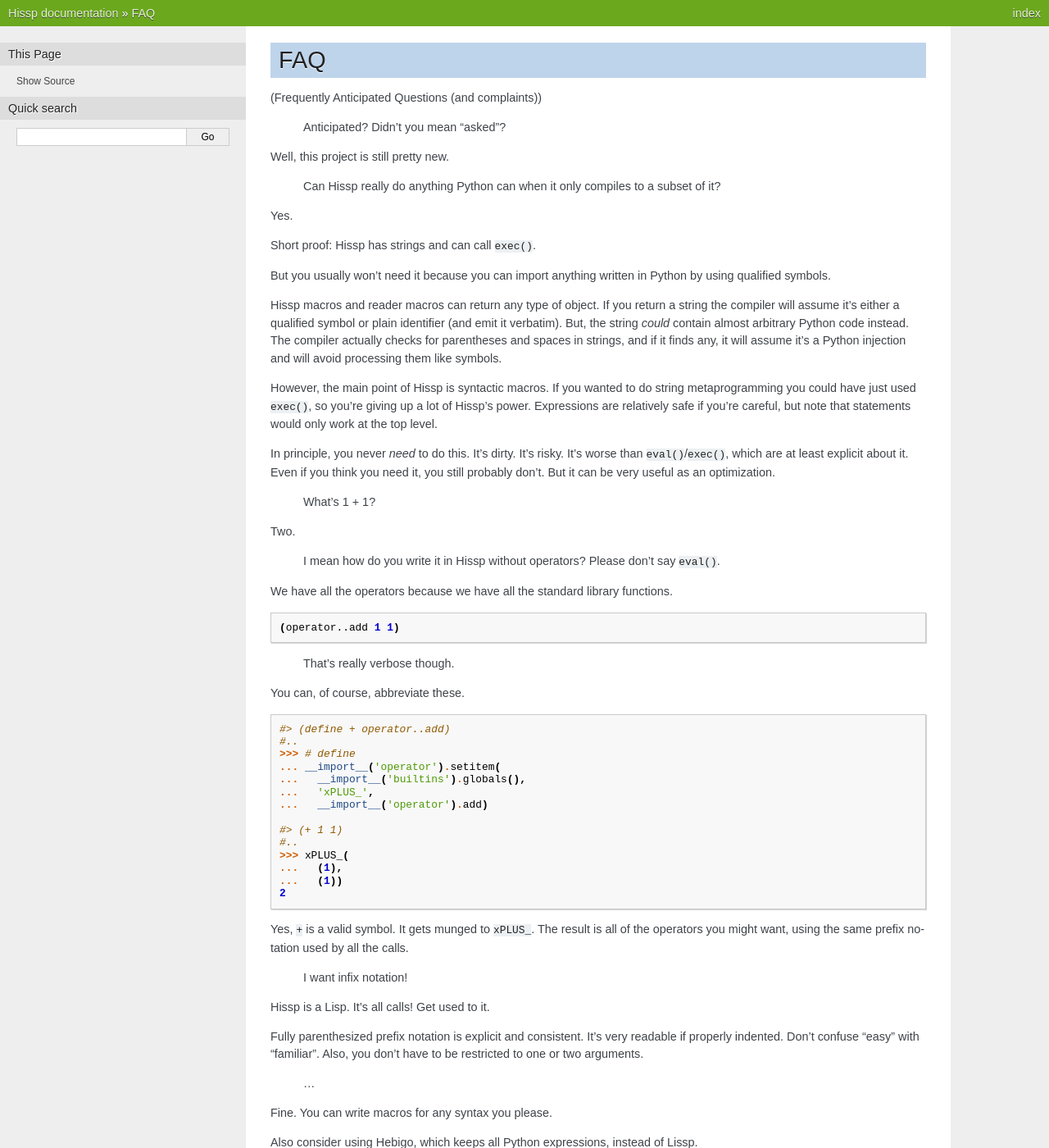
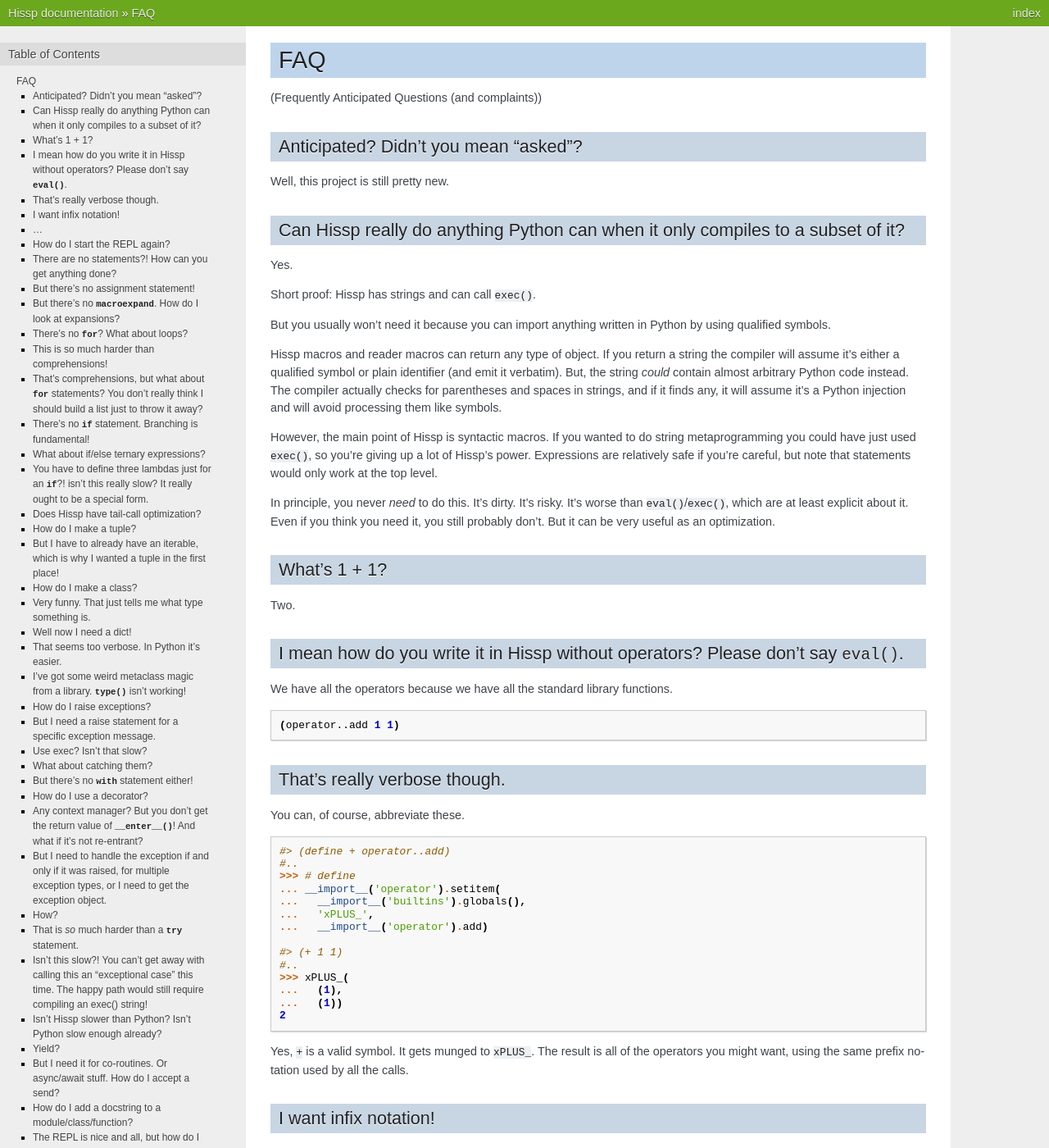
Before and after one commit to gilch/hissp, a Sphinx documentation site: the page built from docs/faq.rst, in a window 1280 px wide and 1400 px high. Shown: the whole window at 82% size. Built offline with Sphinx 7.4.7, drawn with Linux system fonts in a browser that asks for light colours; pages that are not in the unit, such as notebooks, are missing from menus; some of the changed text lies outside the part shown.

Commit message:
Convert questions in FAQ to headers

```diff
--- a/docs/faq.rst
+++ b/docs/faq.rst
@@ -15,12 +15,13 @@
 ===
 (Frequently Anticipated Questions (and complaints))
 
-   Anticipated? Didn't you mean "asked"?
+Anticipated? Didn't you mean "asked"?
+-------------------------------------
 
 Well, this project is still pretty new.
 
-   Can Hissp really do anything Python can when it only compiles to a
-   subset of it?
+Can Hissp really do anything Python can when it only compiles to a subset of it?
+--------------------------------------------------------------------------------
 
 Yes.
 
@@ -48,12 +49,13 @@
 Even if you think you need it, you still probably don't. But it can be
 very useful as an optimization.
 
-   What's 1 + 1?
+What's 1 + 1?
+-------------
 
 Two.
 
-   I mean how do you write it in Hissp without operators? Please don't
-   say ``eval()``.
+I mean how do you write it in Hissp without operators? Please don't say ``eval()``.
+-----------------------------------------------------------------------------------
 
 We have all the operators because we have all the standard library
 functions.
@@ -62,9 +64,8 @@
 
    (operator..add 1 1)
 
-..
-
-   That's really verbose though.
+That's really verbose though.
+-----------------------------
 
 You can, of course, abbreviate these.
 
@@ -89,7 +90,8 @@
 is all of the operators you might want, using the same prefix notation
 used by all the calls.
 
-   I want infix notation!
+I want infix notation!
+----------------------
 
 Hissp is a Lisp. It's all calls! Get used to it.
 
@@ -98,7 +100,8 @@
 "familiar". Also, you don't have to be restricted to one or two
 arguments.
 
-   ...
+...
+---
 
 Fine. You can write macros for any syntax you please.
 
@@ -130,7 +133,8 @@
 But for a top-level ``define`` like this, you could have just used
 ``exec()``.
 
-   How do I start the REPL again?
+How do I start the REPL again?
+------------------------------
 
 If you installed the distribution using pip, you can use the provided
 ``hissp`` console script.
@@ -146,14 +150,14 @@
 
    $ python3 -m hissp
 
-..
-
-   There are no statements?! How can you get anything done?
+There are no statements?! How can you get anything done?
+--------------------------------------------------------
 
 There are expression statements only (each top-level form). That's
 plenty.
 
-   But there's no assignment statement!
+But there's no assignment statement!
+------------------------------------
 
 That's not a question.
 
@@ -170,7 +174,8 @@
 macro could expand to a string containing ``:=``, but as with
 text-substitution macros generally, this approach is not recommended.
 
-   But there's no ``macroexpand``. How do I look at expansions?
+But there's no ``macroexpand``. How do I look at expansions?
+------------------------------------------------------------
 
 Invoke the macro indirectly somehow so the compiler sees it as a normal
 function. ``((getattr hissp.basic.._macro_ "define") 'foo '"bar")`` One
@@ -187,7 +192,8 @@
 so it's not that hard to read. The compiler also helpfully includes a
 comment in the compiled output whenever it expands a macro.
 
-   There's no ``for``? What about loops?
+There's no ``for``? What about loops?
+-------------------------------------
 
 Sometimes recursion is good enough. Try it. ``list()``, ``map()`` and
 ``filter()`` plus lambda can do anything list comprehensions can. Ditch
@@ -197,13 +203,14 @@
 them, or just have the map's lambda return pairs. Remember, you can make
 data tuples with template quotes.
 
-   This is so much harder than comprehensions!
+This is so much harder than comprehensions!
+-------------------------------------------
 
 Not really. But you can always write a macro if you want different
 syntax. You can pretty easily implement comprehensions this way.
 
-   That's comprehensions, but what about ``for`` statements? You don't
-   really think I should build a list just to throw it away?
+That's comprehensions, but what about ``for`` statements? You don't really think I should build a list just to throw it away?
+-----------------------------------------------------------------------------------------------------------------------------
 
 Side effects are not good functional style. Avoid them for as long as
 possible. Still, you do need them eventually if you want your program to
@@ -218,7 +225,8 @@
 
 See also ``itertools``, ``builtins..iter``.
 
-   There's no ``if`` statement. Branching is fundamental!
+There's no ``if`` statement. Branching is fundamental!
+------------------------------------------------------
 
 No it's not. You already learned how to ``for`` loop above. Isn't
 looping zero or one times like skipping a branch or not? Note that
@@ -226,7 +234,8 @@
 ``range(False)`` would loop zero times, but ``range(True)`` loops one
 time.
 
-   What about if/else ternary expressions?
+What about if/else ternary expressions?
+---------------------------------------
 
 .. code:: python
 
@@ -242,8 +251,8 @@
 have ``if`` you can make a ``cond``. Lisps actually differ on which is
 the special form and which is the macro.
 
-   You have to define three lambdas just for an ``if``?! isn't this
-   really slow? It really ought to be a special form.
+You have to define three lambdas just for an ``if``?! isn't this really slow? It really ought to be a special form.
+-------------------------------------------------------------------------------------------------------------------
 
 It's not *that* slow. Like most things, performance is really only an
 issue in a bottleneck. If you find one, there's no runtime overhead for
@@ -270,7 +279,8 @@
 macro like the above can hide information that a syntactic rewriting
 macro needs to work properly.
 
-   Does Hissp have tail-call optimization?
+Does Hissp have tail-call optimization?
+---------------------------------------
 
 No, because CPython doesn't. If a Python implementation has it, Hissp
 will too, when run on that implementation.
@@ -280,12 +290,13 @@
 trampoline instead. See Drython's ``loop()`` function. Or use it. Or
 Hebigo's equivalent macro. Clojure does it about the same way.
 
-   How do I make a tuple?
+How do I make a tuple?
+----------------------
 
 Use ``tuple()``.
 
-   But I have to already have an iterable, which is why I wanted a tuple
-   in the first place!
+But I have to already have an iterable, which is why I wanted a tuple in the first place!
+-----------------------------------------------------------------------------------------
 
 ``lambda *a:a``
 
@@ -294,20 +305,24 @@
 syntax :literal:`\`()` makes tuples. Unquote ``,`` calls/symbols if
 needed.
 
-   How do I make a class?
+How do I make a class?
+----------------------
 
 Use ``type()``. (Or whatever metaclass.)
 
-   Very funny. That just tells me what type something is.
+Very funny. That just tells me what type something is.
+------------------------------------------------------
 
 No, seriously, you have to give it all three arguments. Look it up.
 
-   Well now I need a dict!
+Well now I need a dict!
+-----------------------
 
 Use ``dict()``. Obviously. You don't even need to make pairs if the keys
 are identifiers. Just use kwargs.
 
-   That seems too verbose. In Python it's easier.
+That seems too verbose. In Python it's easier.
+----------------------------------------------
 
 You mostly don't need classes though. Classes conflate data structures
 with the functions that act on them, and tend to encourage fragmented
@@ -319,51 +334,57 @@
 There's actually a ``hissp.basic.._macro_.deftype`` macro for making a
 top-level type.
 
-   I've got some weird metaclass magic from a library. ``type()`` isn't
-   working!
+I've got some weird metaclass magic from a library. ``type()`` isn't working!
+-----------------------------------------------------------------------------
 
 Try ``types..new_class`` instead.
 
-   How do I raise exceptions?
+How do I raise exceptions?
+--------------------------
 
 ``(operator..truediv 1 0)`` seems to work. Exceptions tend to raise
 themselves if you're not careful.
 
-   But I need a raise statement for a specific exception message.
+But I need a raise statement for a specific exception message.
+--------------------------------------------------------------
 
 Exceptions are not good functional style. Haskell uses the Maybe monad
 instead, so you don't need them. If you must, you can still use a
 ``raise`` in ``exec()``. (Or use Drython's ``Raise()``, or Hebigo's
 equivalent macro.)
 
-   Use exec? Isn't that slow?
+Use exec? Isn't that slow?
+--------------------------
 
 If the exceptions are only for exceptional cases, then does it matter?
 Early optimization is the root of all evil.
 
-   What about catching them?
+What about catching them?
+-------------------------
 
 Try not raising them in the first place? Or ``contextlib..suppress``.
 
-   But there's no ``with`` statement either!
+But there's no ``with`` statement either!
+-----------------------------------------
 
 Use ``contextlib..ContextDecorator`` as a mixin and any context manager
 works as a decorator. Or use Drython's ``With()``.
 
-   How do I use a decorator?
+How do I use a decorator?
+-------------------------
 
 You apply it to the function (or class): call it with the function as
 its argument. Decorators are just higher-order functions.
 
-   Any context manager? But you don't get the return value of
-   ``__enter__()``! And what if it's not re-entrant?
+Any context manager? But you don't get the return value of ``__enter__()``! And what if it's not re-entrant?
+------------------------------------------------------------------------------------------------------------
 
 ``suppress`` works with these restrictions, but point taken. You can
 certainly call ``.__enter__()`` yourself, but you have to call
 ``.__exit__()`` too. Even if there was an exception.
 
-   But I need to handle the exception if and only if it was raised, for
-   multiple exception types, or I need to get the exception object.
+But I need to handle the exception if and only if it was raised, for multiple exception types, or I need to get the exception object.
+-------------------------------------------------------------------------------------------------------------------------------------
 
 Context managers can do all of that!
 
@@ -393,7 +414,8 @@
 
 You can translate all of that to Hissp.
 
-   How?
+How?
+----
 
 Like this
 
@@ -426,9 +448,8 @@
    (bad_idea "spam") ; unsupported operand type(s) for /: 'int' and 'str'
    (bad_idea 1) ; 1.0
 
-..
-
-   That is *so* much harder than a ``try`` statement.
+That is *so* much harder than a ``try`` statement.
+--------------------------------------------------
 
 The definition of the context manager is, sure. but it's not THAT hard.
 And you only have to do that part once. Using the decorator once you
@@ -437,9 +458,8 @@
 Or, to make things easy, use ``exec()`` to compile a ``try`` with
 callbacks.
 
-   Isn't this slow?! You can't get away with calling this an
-   "exceptional case" this time. The happy path would still require
-   compiling an exec() string!
+Isn't this slow?! You can't get away with calling this an "exceptional case" this time. The happy path would still require compiling an exec() string!
+------------------------------------------------------------------------------------------------------------------------------------------------------
 
 Not if you define it as a function in advance. Then it only happens once
 on module import. Something like,
@@ -462,7 +482,8 @@
 you can import and use Hebigo's macros, even in Lissp, because they also
 take and return Hissp.
 
-   Isn't Hissp slower than Python? Isn't Python slow enough already?
+Isn't Hissp slower than Python? Isn't Python slow enough already?
+-----------------------------------------------------------------
 
 "Slow" usually only matters if it's in a bottleneck. Hissp will often be
 slower than Python because it compiles to a functional subset of Python
@@ -474,13 +495,14 @@
 it matters, then profile to find the bottleneck and fix only that part.
 You can always re-write that part in Python (or C).
 
-   Yield?
+Yield?
+------
 
 We've got itertools. Compose iterators functional-style. You don't need
 yield.
 
-   But I need it for co-routines. Or async/await stuff. How do I accept
-   a send?
+But I need it for co-routines. Or async/await stuff. How do I accept a send?
+----------------------------------------------------------------------------
 
 Make a ``collections.abc..Geneartor`` subclass with a ``send()`` method.
 
@@ -490,14 +512,16 @@
 with generators anymore. Note there are ``collections.abc..Awaitable``
 and ``collections.abc..Coroutine`` abstract base classes too.
 
-   How do I add a docstring to a module/class/function?
+How do I add a docstring to a module/class/function?
+----------------------------------------------------
 
 Assign a string to the ``__doc__`` attribute of the class or function
 object. That key in the dict argument to ``type()`` also works. For a
 module, ``__doc__`` works (make a ``__doc__`` global) but you should
 just use a string at the top, same as Python.
 
-   The REPL is nice and all, but how do I run a ``.lissp`` module?
+The REPL is nice and all, but how do I run a ``.lissp`` module?
+---------------------------------------------------------------
 
 You can use ``hissp`` to launch a ``.lissp`` file as the main module
 directly.
@@ -538,17 +562,19 @@
 Changing a macro in one file normally doesn't affect the code that uses
 it in other files until they are recompiled.
 
-   How do I import things?
+How do I import things?
+-----------------------
 
 Just use a qualified symbol. You don't need imports.
 
-   But it's in a deeply nested package with a long name. It's tedious!
+But it's in a deeply nested package with a long name. It's tedious!
+-------------------------------------------------------------------
 
 So assign it to a global. Just don't do this in the macroexpansions
 where it might end up in another module.
 
-   But I need the module object itself! The package ``__init__.py``
-   doesn't import it or it's not in a package.
+But I need the module object itself! The package ``__init__.py`` doesn't import it or it's not in a package.
+------------------------------------------------------------------------------------------------------------
 
 Use ``importlib..import_module``.
 
@@ -560,16 +586,16 @@
    ...   'collections.abc')
    <module 'collections.abc' from ...>
 
-..
-
-   How do I import a macro?
+How do I import a macro?
+------------------------
 
 The same way you import anything else. Put it in the ``_macro_``
 namespace if you want it to be an active module-local macro. The
 compiler doesn't care how it gets there, but there's a nice
 ``hissp.basic.._macro_.from-require`` macro if you want to use that.
 
-   How do I write a macro?
+How do I write a macro?
+-----------------------
 
 Make a function that accepts the syntax you want as parameters and
 returns its transformation as Hissp code (the template reader syntax
@@ -593,14 +619,14 @@
 
 -  Use gensyms (``$#spam``) to avoid accidental capture of identifiers.
 
-..
-
-   How do I write a reader macro?
+How do I write a reader macro?
+------------------------------
 
 Make a function that accepts the syntax you want as its parameter and
 returns its transformation as Hissp code.
 
-   Why the weird prompts at the REPL?
+Why the weird prompts at the REPL?
+----------------------------------
 
 The REPL is designed so that you can copy/paste it into doctests or
 Jupyter notebook cells running an IPython kernel and it should just
@@ -609,7 +635,8 @@
 the initial ``>>>``/``...``. But doctest expects these, because that's
 what the Python shell looks like.
 
-   How do I add a shebang line?
+How do I add a shebang line?
+----------------------------
 
 Same as for any executable text file, use a line starting with ``#!``
 followed by a command to run hissp. (E.g. ``/usr/bin/env hissp``) The
@@ -617,17 +644,20 @@
 executable bit, like ``chmod foo.lissp +x``, then you can run the file
 directly.
 
-   I mean how do I add a shebang line to the compiled file?
+I mean how do I add a shebang line to the compiled file?
+--------------------------------------------------------
 
 A text editor works. It's just a Python file.
 
-   I don't want to have to do that manually every time I recompile!
+I don't want to have to do that manually every time I recompile!
+----------------------------------------------------------------
 
 You can use the ``.#`` reader macro to inject arbitrary text in the
 compiled output. Use e.g. ``.#"#/usr/bin/env python"`` as the first
 compiled line.
 
-   Is Hissp stable?
+Is Hissp stable?
+----------------
 
 Not exactly. This project is still pretty new. The compiler seems pretty
 settled. (It's stable enough for Hebigo.) But the basic macros aren't
```
